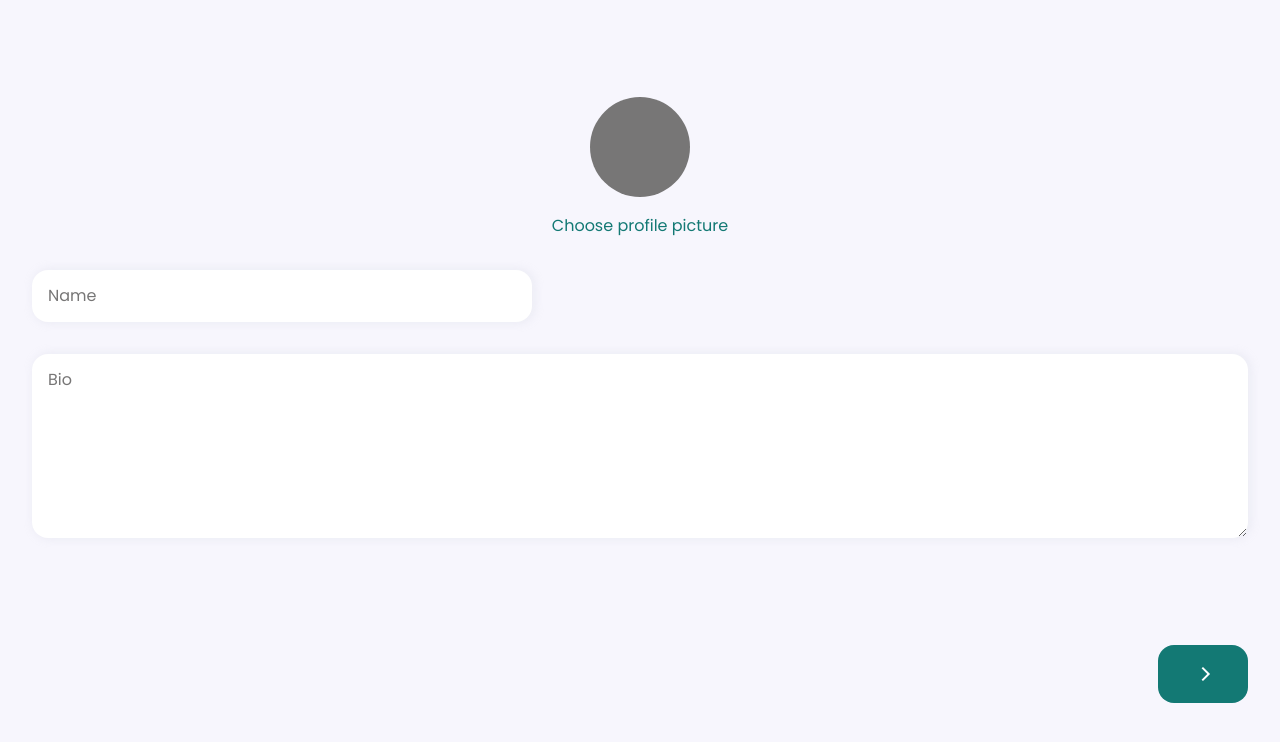
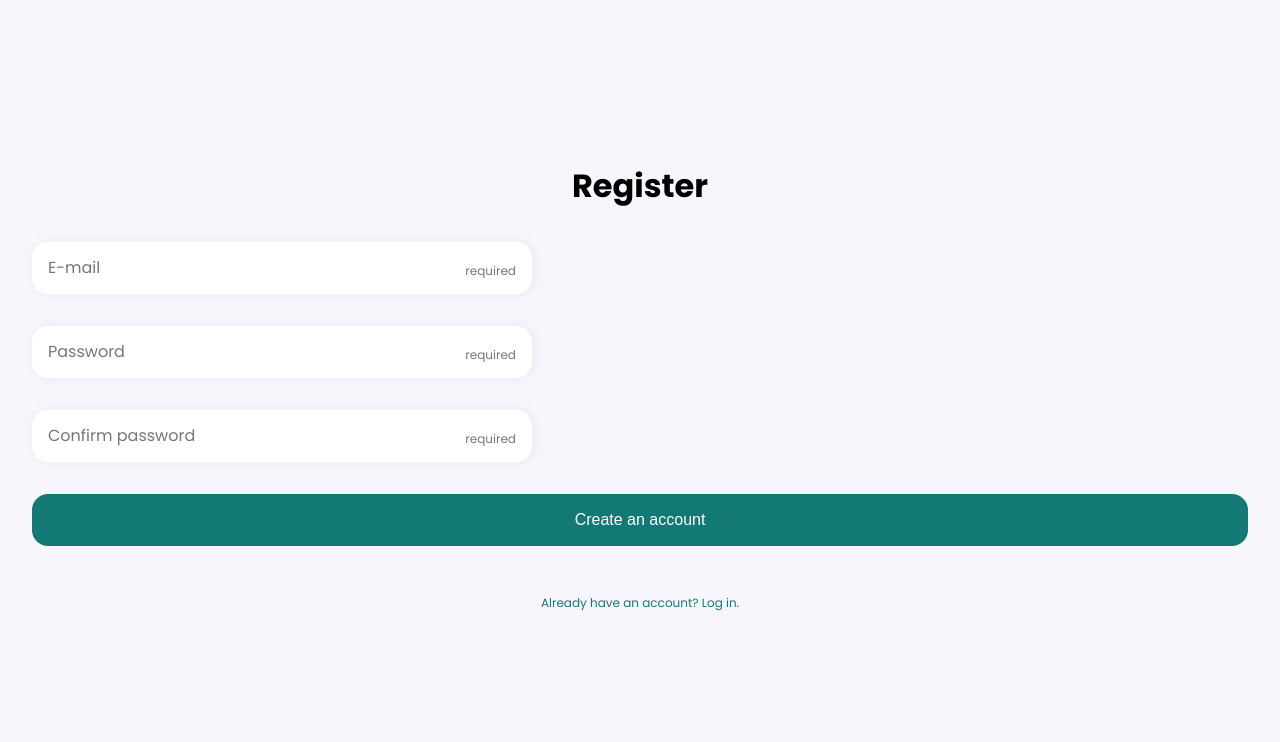
Before and after one commit to WahidN/instachef, a Next.js app: page /register in a window 1280 px wide. Shown: the top 742 px of the page. Built offline with nearby package versions, Linux system fonts and the light colour scheme; no server answers.

Commit message:
set register step to 1

```diff
--- a/pages/register.tsx
+++ b/pages/register.tsx
@@ -6,7 +6,7 @@ import { RegisterForm } from '../components/forms/RegisterForm';
 import { RegisterProfile } from '../components/forms/RegisterProfile';
 
 const Register = () => {
-  const [step, setStep] = useState<number>(2);
+  const [step, setStep] = useState<number>(1);
   const router = useRouter();
 
   const component = useMemo(() => {
```
